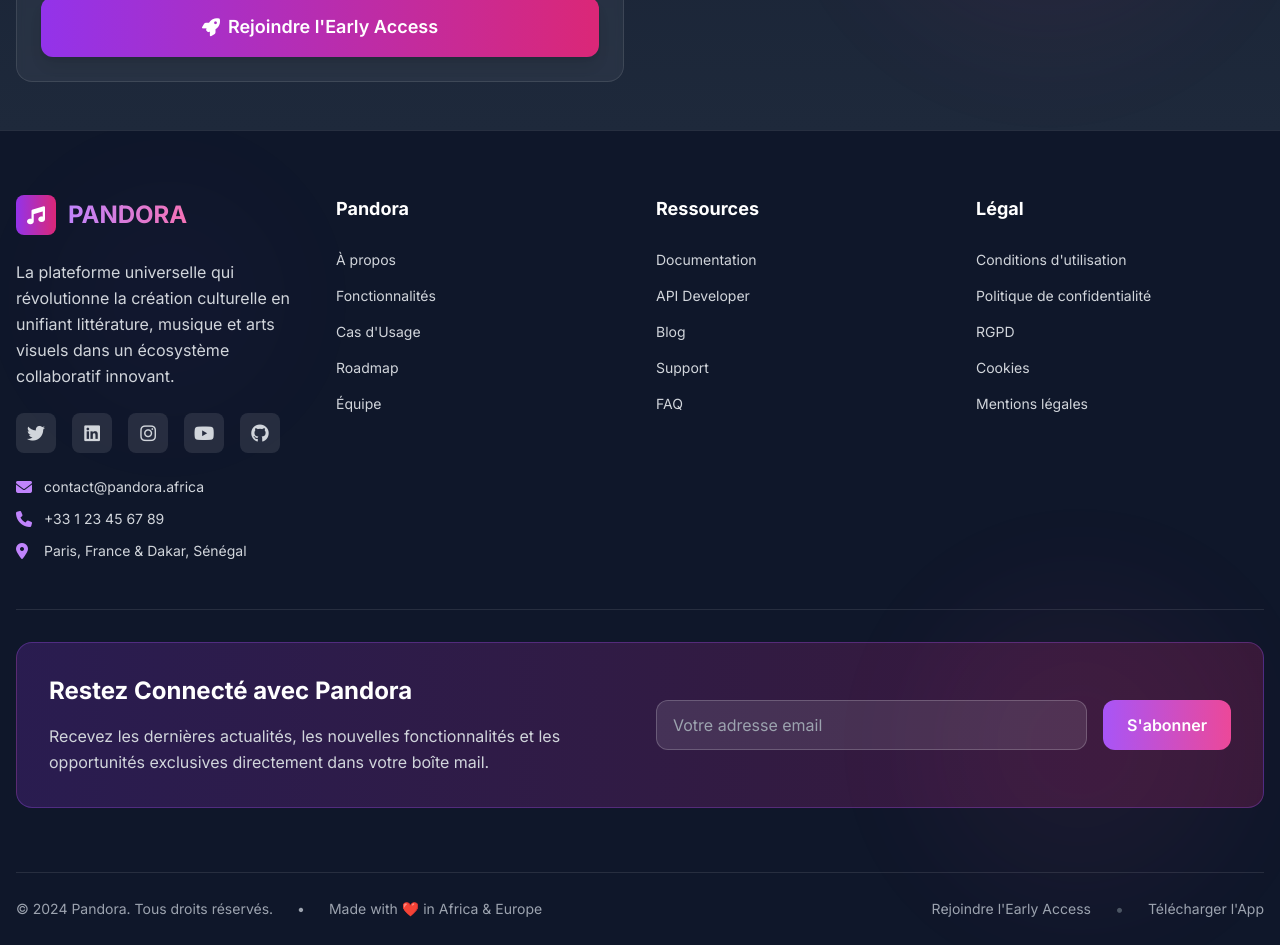
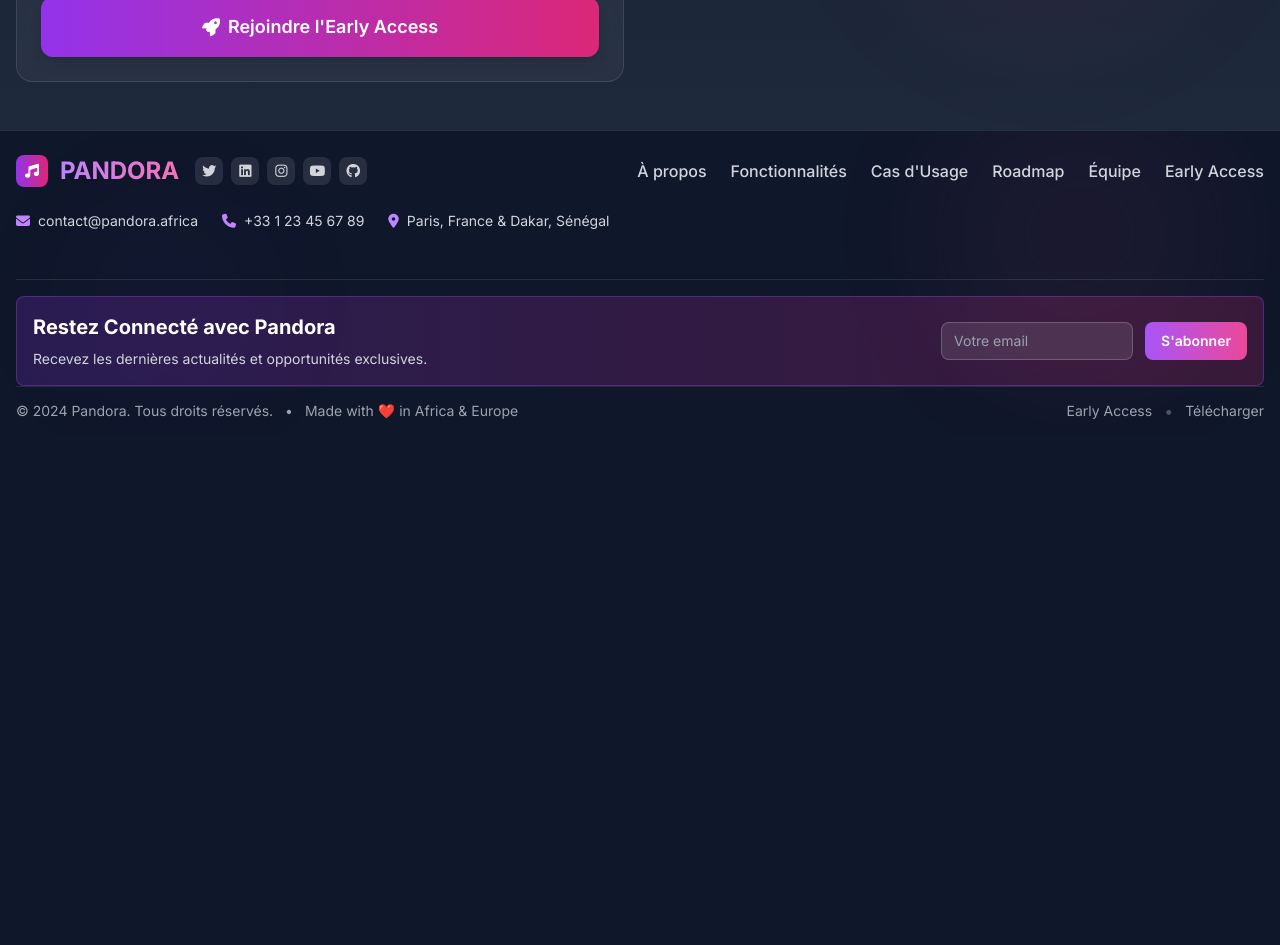
Before and after one commit to Touaf-65/Pandora, a React (Create React App) app in the folder pandora-landing/: page / in a window 1280 px wide. Shown: the part 10840-11785 px from the top of the page. After the commit the page ends 11275 px from the top, so only its background shows below. Built offline with nearby package versions, Linux system fonts and the light colour scheme.

Commit message:
Refactor Footer component: Simplified structure by consolidating footer links, improved styling, and enhanced responsiveness. Updated contact info layout and adjusted newsletter section for better user experience.

```diff
--- a/pandora-landing/src/components/layout/Footer.jsx
+++ b/pandora-landing/src/components/layout/Footer.jsx
@@ -10,37 +10,13 @@ const Footer = () => {
     }
   };
 
-  const footerSections = [
-    {
-      title: 'Pandora',
-      links: [
+  const footerLinks = [
     { label: 'À propos', action: () => scrollToSection('hero') },
     { label: 'Fonctionnalités', action: () => scrollToSection('features') },
     { label: 'Cas d\'Usage', action: () => scrollToSection('use-cases') },
     { label: 'Roadmap', action: () => scrollToSection('roadmap') },
-        { label: 'Équipe', action: () => scrollToSection('team') }
-      ]
-    },
-    {
-      title: 'Ressources',
-      links: [
-        { label: 'Documentation', action: () => window.open('#', '_blank') },
-        { label: 'API Developer', action: () => window.open('#', '_blank') },
-        { label: 'Blog', action: () => window.open('#', '_blank') },
-        { label: 'Support', action: () => window.open('#', '_blank') },
-        { label: 'FAQ', action: () => window.open('#', '_blank') }
-      ]
-    },
-    {
-      title: 'Légal',
-      links: [
-        { label: 'Conditions d\'utilisation', action: () => window.open('#', '_blank') },
-        { label: 'Politique de confidentialité', action: () => window.open('#', '_blank') },
-        { label: 'RGPD', action: () => window.open('#', '_blank') },
-        { label: 'Cookies', action: () => window.open('#', '_blank') },
-        { label: 'Mentions légales', action: () => window.open('#', '_blank') }
-      ]
-    }
+    { label: 'Équipe', action: () => scrollToSection('team') },
+    { label: 'Early Access', action: () => scrollToSection('early-access') }
   ];
 
   const socialLinks = [
@@ -67,104 +43,97 @@ const Footer = () => {
 
       <div className="container mx-auto px-4 relative z-10">
         {/* Main Footer Content */}
-        <div className="py-16">
-          <div className="grid lg:grid-cols-4 md:grid-cols-2 gap-8">
+        <div className="py-6">
+          {/* First Row: Brand & Navigation */}
+          <div className="flex flex-col lg:flex-row items-center justify-between gap-6 mb-6">
             {/* Brand Section */}
             <FadeIn direction="up" delay={0.2}>
-              <div className="lg:col-span-1">
-                <div className="flex items-center space-x-3 mb-6">
-                  <div className="w-10 h-10 bg-gradient-to-r from-purple-600 to-pink-600 rounded-lg flex items-center justify-center">
-                    <i className="fas fa-music text-white text-lg"></i>
+              <div className="flex items-center space-x-4">
+                <div className="flex items-center space-x-3">
+                  <div className="w-8 h-8 bg-gradient-to-r from-purple-600 to-pink-600 rounded-lg flex items-center justify-center">
+                    <i className="fas fa-music text-white text-sm"></i>
                   </div>
                   <span className="text-2xl font-bold gradient-text">PANDORA</span>
                 </div>
-                <p className="text-gray-300 mb-6 leading-relaxed">
-                  La plateforme universelle qui révolutionne la création culturelle en unifiant littérature,
-                  musique et arts visuels dans un écosystème collaboratif innovant.
-                </p>
 
                 {/* Social Links */}
-                <div className="flex space-x-4 mb-6">
+                <div className="flex space-x-2">
                   {socialLinks.map((social, index) => (
                     <motion.a
                       key={index}
                       href={social.url}
                       target="_blank"
                       rel="noopener noreferrer"
-                      className="w-10 h-10 bg-white/10 rounded-lg flex items-center justify-center text-gray-300 hover:text-white hover:bg-gradient-to-r hover:from-purple-500 hover:to-pink-500 transition-all duration-300"
+                      className="w-7 h-7 bg-white/10 rounded-lg flex items-center justify-center text-gray-300 hover:text-white hover:bg-gradient-to-r hover:from-purple-500 hover:to-pink-500 transition-all duration-300"
                       whileHover={{ scale: 1.1, y: -2 }}
                       whileTap={{ scale: 0.95 }}
                       title={social.label}
                     >
-                      <i className={`${social.icon} text-lg`}></i>
+                      <i className={`${social.icon} text-sm`}></i>
                     </motion.a>
-                  ))}
-                </div>
-
-                {/* Contact Info */}
-                <div className="space-y-3">
-                  {contactInfo.map((contact, index) => (
-                    <motion.button
-                      key={index}
-                      onClick={contact.action}
-                      className="flex items-center space-x-3 text-gray-300 hover:text-white transition-colors duration-300 w-full text-left"
-                      whileHover={{ x: 4 }}
-                    >
-                      <i className={`${contact.icon} text-purple-400 w-4`}></i>
-                      <span className="text-sm">{contact.label}</span>
-                    </motion.button>
                   ))}
                 </div>
               </div>
             </FadeIn>
 
-            {/* Footer Sections */}
-            {footerSections.map((section, sectionIndex) => (
-              <FadeIn key={section.title} direction="up" delay={0.2 + sectionIndex * 0.1}>
-                <div>
-                  <h3 className="text-white font-bold text-lg mb-6">{section.title}</h3>
-                  <ul className="space-y-3">
-                    {section.links.map((link, linkIndex) => (
-                      <li key={linkIndex}>
+            {/* Navigation Links */}
+            <FadeIn direction="up" delay={0.3}>
+              <div className="flex flex-wrap justify-center gap-6">
+                {footerLinks.map((link, index) => (
                   <motion.button
+                    key={index}
                     onClick={link.action}
-                          className="text-gray-300 hover:text-white transition-colors duration-300 text-sm"
-                          whileHover={{ x: 4 }}
+                    className="text-gray-300 hover:text-white transition-colors duration-300 text-base font-medium"
+                    whileHover={{ scale: 1.05, y: -1 }}
                   >
                     {link.label}
                   </motion.button>
-                      </li>
                 ))}
-                  </ul>
               </div>
             </FadeIn>
+          </div>
+
+          {/* Second Row: Contact Info */}
+          <FadeIn direction="up" delay={0.4}>
+            <div className="flex flex-wrap justify-center lg:justify-start items-center gap-6">
+              {contactInfo.map((contact, index) => (
+                <motion.button
+                  key={index}
+                  onClick={contact.action}
+                  className="flex items-center space-x-2 text-gray-300 hover:text-white transition-colors duration-300"
+                  whileHover={{ scale: 1.05 }}
+                >
+                  <i className={`${contact.icon} text-purple-400 text-sm`}></i>
+                  <span className="text-sm">{contact.label}</span>
+                </motion.button>
               ))}
+            </div>
+          </FadeIn>
         </div>
 
           {/* Newsletter Section */}
           <FadeIn direction="up" delay={0.6}>
-            <div className="mt-12 pt-8 border-t border-white/10">
-              <div className="bg-gradient-to-r from-purple-600/20 to-pink-600/20 rounded-2xl p-8 border border-purple-500/30">
-                <div className="grid lg:grid-cols-2 gap-8 items-center">
-                  <div>
-                    <h3 className="text-2xl font-bold text-white mb-4">
+            <div className="mt-6 pt-4 border-t border-white/10">
+              <div className="bg-gradient-to-r from-purple-600/20 to-pink-600/20 rounded-lg p-4 border border-purple-500/30">
+                <div className="flex flex-col sm:flex-row items-center justify-between gap-4">
+                  <div className="text-center sm:text-left">
+                    <h3 className="text-xl font-bold text-white mb-2">
                       Restez Connecté avec Pandora
                     </h3>
-                    <p className="text-gray-300 leading-relaxed">
-                      Recevez les dernières actualités, les nouvelles fonctionnalités et les opportunités
-                      exclusives directement dans votre boîte mail.
+                    <p className="text-gray-300 text-sm">
+                      Recevez les dernières actualités et opportunités exclusives.
                     </p>
                   </div>
-                  <div className="flex flex-col sm:flex-row gap-4">
+                  <div className="flex gap-3">
                     <input
                       type="email"
-                      placeholder="Votre adresse email"
-                      className="flex-1 px-4 py-3 bg-white/10 border border-white/20 rounded-xl text-white placeholder-gray-400 focus:border-purple-500 focus:outline-none transition-all duration-300"
+                      placeholder="Votre email"
+                      className="w-48 px-3 py-2 bg-white/10 border border-white/20 rounded-lg text-white placeholder-gray-400 focus:border-purple-500 focus:outline-none transition-all duration-300 text-sm"
                     />
                     <motion.button
                       whileHover={{ scale: 1.05 }}
                       whileTap={{ scale: 0.95 }}
-                      className="px-6 py-3 bg-gradient-to-r from-purple-500 to-pink-500 text-white font-semibold rounded-xl hover:from-purple-600 hover:to-pink-600 transition-all duration-300"
+                      className="px-4 py-2 bg-gradient-to-r from-purple-500 to-pink-500 text-white font-semibold rounded-lg hover:from-purple-600 hover:to-pink-600 transition-all duration-300 text-sm"
                     >
                       S'abonner
                     </motion.button>
@@ -173,25 +142,24 @@ const Footer = () => {
               </div>
             </div>
           </FadeIn>
-        </div>
 
         {/* Bottom Footer */}
         <FadeIn direction="up" delay={0.8}>
-          <div className="py-6 border-t border-white/10">
-            <div className="flex flex-col md:flex-row justify-between items-center space-y-4 md:space-y-0">
-              <div className="flex items-center space-x-6 text-sm text-gray-400">
+          <div className="py-3 border-t border-white/10">
+            <div className="flex flex-col sm:flex-row justify-between items-center gap-3">
+              <div className="flex items-center space-x-3 text-sm text-gray-400">
                 <span>© 2024 Pandora. Tous droits réservés.</span>
                 <span>•</span>
                 <span>Made with ❤️ in Africa & Europe</span>
               </div>
 
-              <div className="flex items-center space-x-6">
+              <div className="flex items-center space-x-3">
                 <motion.button
                   onClick={() => scrollToSection('early-access')}
                   className="text-gray-400 hover:text-white transition-colors duration-300 text-sm"
                   whileHover={{ scale: 1.05 }}
                 >
-                  Rejoindre l'Early Access
+                  Early Access
                 </motion.button>
                 <span className="text-gray-600">•</span>
                 <motion.button
@@ -199,7 +167,7 @@ const Footer = () => {
                   className="text-gray-400 hover:text-white transition-colors duration-300 text-sm"
                   whileHover={{ scale: 1.05 }}
                 >
-                  Télécharger l'App
+                  Télécharger
                 </motion.button>
               </div>
             </div>
```
Lines whose indentation alone changed are shown as unchanged.
